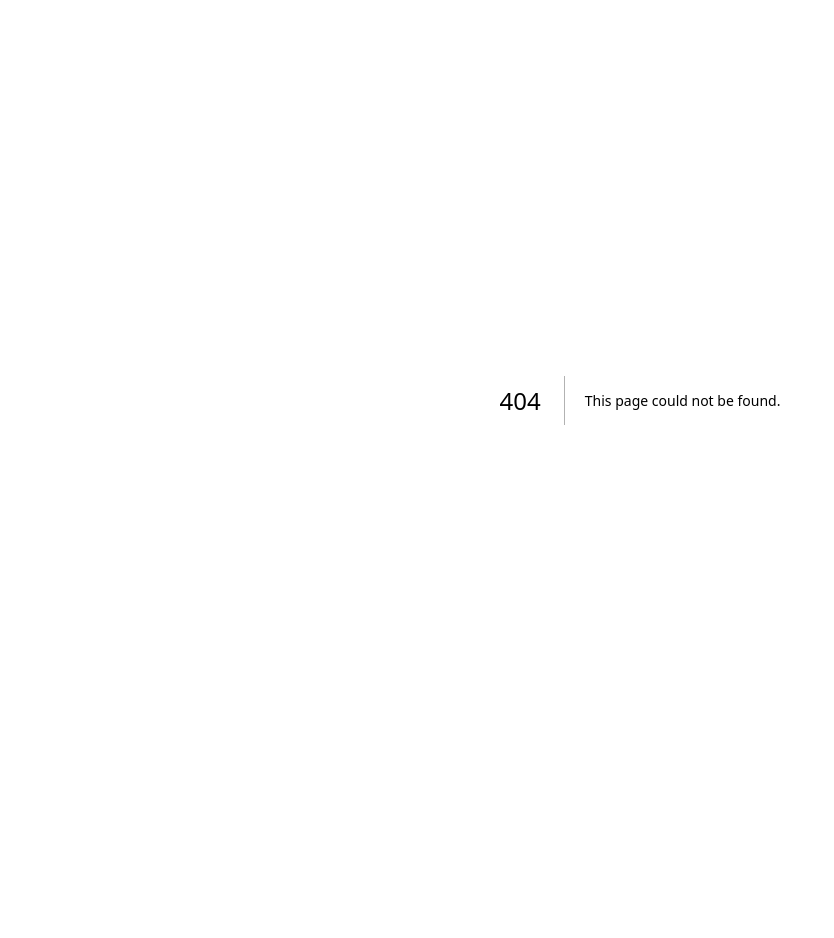
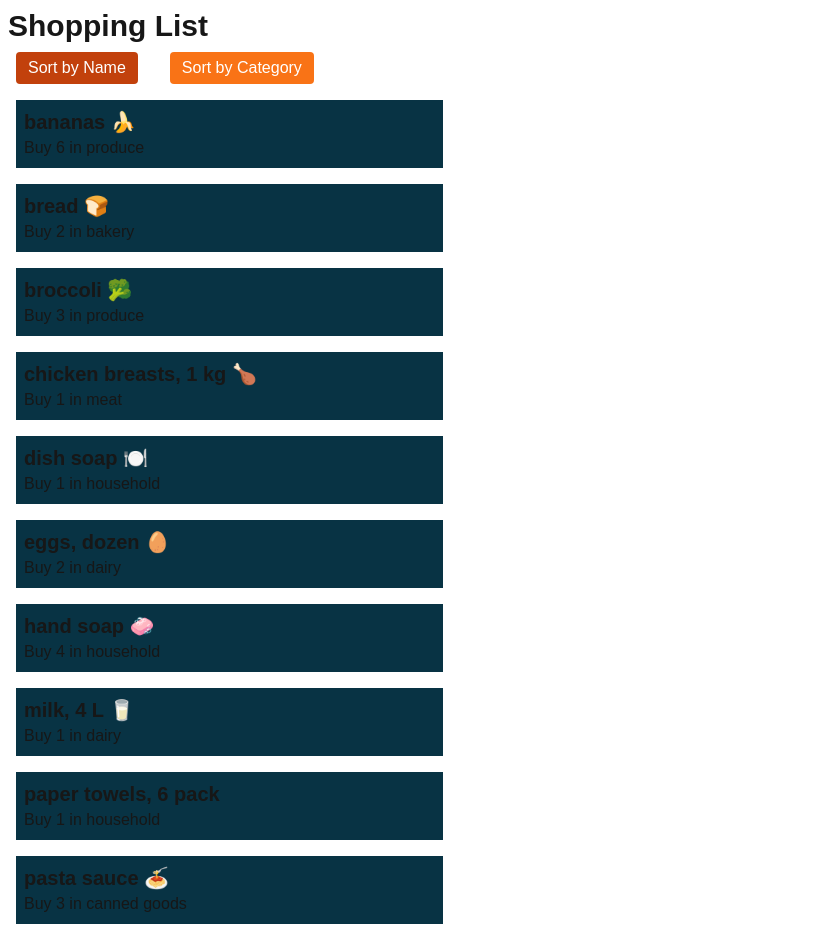
Before and after one commit to DinhAnh-Nguyen/cprg306-assignments, a Next.js app: page /week-6 in a window 1280 px wide. Before the commit this address had no page. Shown: the top 938 px of the page, without its empty margins (0-834 px from the left). Before the commit the page ends 800 px from the top, so only its background shows below. Built offline with nearby package versions, Linux system fonts and the light colour scheme.

Commit message:
week-6 completed

```diff
--- a/app/page.js
+++ b/app/page.js
@@ -10,6 +10,7 @@ export default function Home() {
       <Link href="./week-3/" className="block hover:underline hover:text-green-500">Week 3 Assignment</Link>
       <Link href="./week-4/" className="block hover:underline hover:text-green-500">Week 4 Assignment</Link>
       <Link href="./week-5/" className="block hover:underline hover:text-green-500">Week 5 Assignment</Link>
+      <Link href="./week-6/" className="block hover:underline hover:text-green-500">Week 6 Assignment</Link>
       </div>
     </main>
   );
--- /dev/null
+++ b/app/week-6/item-list.js
@@ -0,0 +1,70 @@
+"use client";
+
+import { useState } from "react";
+import Item from "./item";
+import items from "./items.json";
+
+export default function ItemList() {
+  // hooks
+  const [sortBy, setSortBy] = useState("name");
+
+  // functions
+  const sortedItems = [...items].sort((a, b) => {
+    if (sortBy === "name") {
+      return a.name.localeCompare(b.name);
+    } else if (sortBy === "category") {
+      return a.category.localeCompare(b.category);
+    }
+    return 0;
+  });
+
+  // style varibles
+  let nameButtonStyle =
+    "px-3 py-1 mx-4 rounded text-white font-medium bg-orange-500";
+  let categoryButtonStyle =
+    "px-3 py-1 mx-4 rounded text-white font-medium bg-orange-500";
+
+  if (sortBy === "name") {
+    nameButtonStyle =
+      "px-3 py-1 mx-4 rounded text-white font-medium bg-orange-700";
+  }
+
+  if (sortBy === "category") {
+    categoryButtonStyle =
+      "px-3 py-1 mx-4 rounded text-white font-medium bg-orange-700";
+  }
+
+  return (
+    <div>
+      <div>
+        <button
+          onClick={() => {
+            setSortBy("name");
+          }}
+          className={nameButtonStyle}
+        >
+          Sort by Name
+        </button>
+        <button
+          onClick={() => {
+            setSortBy("category");
+          }}
+          className={categoryButtonStyle}
+        >
+          Sort by Category
+        </button>
+      </div>
+
+      <ul>
+        {sortedItems.map((item) => (
+          <Item
+            key={item.id}
+            name={item.name}
+            quantity={item.quantity}
+            category={item.category}
+          />
+        ))}
+      </ul>
+    </div>
+  );
+}
--- /dev/null
+++ b/app/week-6/item.js
@@ -0,0 +1,8 @@
+export default function Item({name, quantity, category}) {
+    return (
+        <div className="bg-cyan-950 w-1/3 m-4 p-2">
+            <h2 className="text-xl font-bold">{name}</h2>
+            <p>Buy {quantity} in {category}</p>
+        </div>
+    );
+}
--- /dev/null
+++ b/app/week-6/items.json
@@ -0,0 +1,74 @@
+[
+    {
+      "id": "1h2GJKH12gkHG31h1H",
+      "name": "milk, 4 L 🥛",
+      "quantity": 1,
+      "category": "dairy"
+    },
+    {
+      "id": "2KJH3k2j3H1k2J3K1H",
+      "name": "bread 🍞",
+      "quantity": 2,
+      "category": "bakery"
+    },
+    {
+      "id": "3h2KJH3k2j3H1k2J3",
+      "name": "eggs, dozen 🥚",
+      "quantity": 2,
+      "category": "dairy"
+    },
+    {
+      "id": "4k2J3K1H2GJKH12gk",
+      "name": "bananas 🍌",
+      "quantity": 6,
+      "category": "produce"
+    },
+    {
+      "id": "5H1h1H2KJH3k2j3H",
+      "name": "broccoli 🥦",
+      "quantity": 3,
+      "category": "produce"
+    },
+    {
+      "id": "6H1k2J3K1H2GJKH1",
+      "name": "chicken breasts, 1 kg 🍗",
+      "quantity": 1,
+      "category": "meat"
+    },
+    {
+      "id": "7gkHG31h1H2KJH3k",
+      "name": "pasta sauce 🍝",
+      "quantity": 3,
+      "category": "canned goods"
+    },
+    {
+      "id": "8j3H1k2J3K1H2GJK",
+      "name": "spaghetti, 454 g 🍝",
+      "quantity": 2,
+      "category": "dry goods"
+    },
+    {
+      "id": "9H12gkHG31h1H2KJ",
+      "name": "toilet paper, 12 pack 🧻",
+      "quantity": 1,
+      "category": "household"
+    },
+    {
+      "id": "10H3k2j3H1k2J3K1",
+      "name": "paper towels, 6 pack",
+      "quantity": 1,
+      "category": "household"
+    },
+    {
+      "id": "11k2J3K1H2GJKH12",
+      "name": "dish soap 🍽️",
+      "quantity": 1,
+      "category": "household"
+    },
+    {
+      "id": "12GJKH12gkHG31h1",
+      "name": "hand soap 🧼",
+      "quantity": 4,
+      "category": "household"
+    }
+  ]
--- /dev/null
+++ b/app/week-6/page.js
@@ -0,0 +1,11 @@
+import ItemList from "./item-list";
+
+
+export default function Page() {
+    return (
+        <main>
+            <h1 className="text-3xl font-bold m-2">Shopping List</h1>
+            <ItemList />
+        </main>
+    );
+}
```
